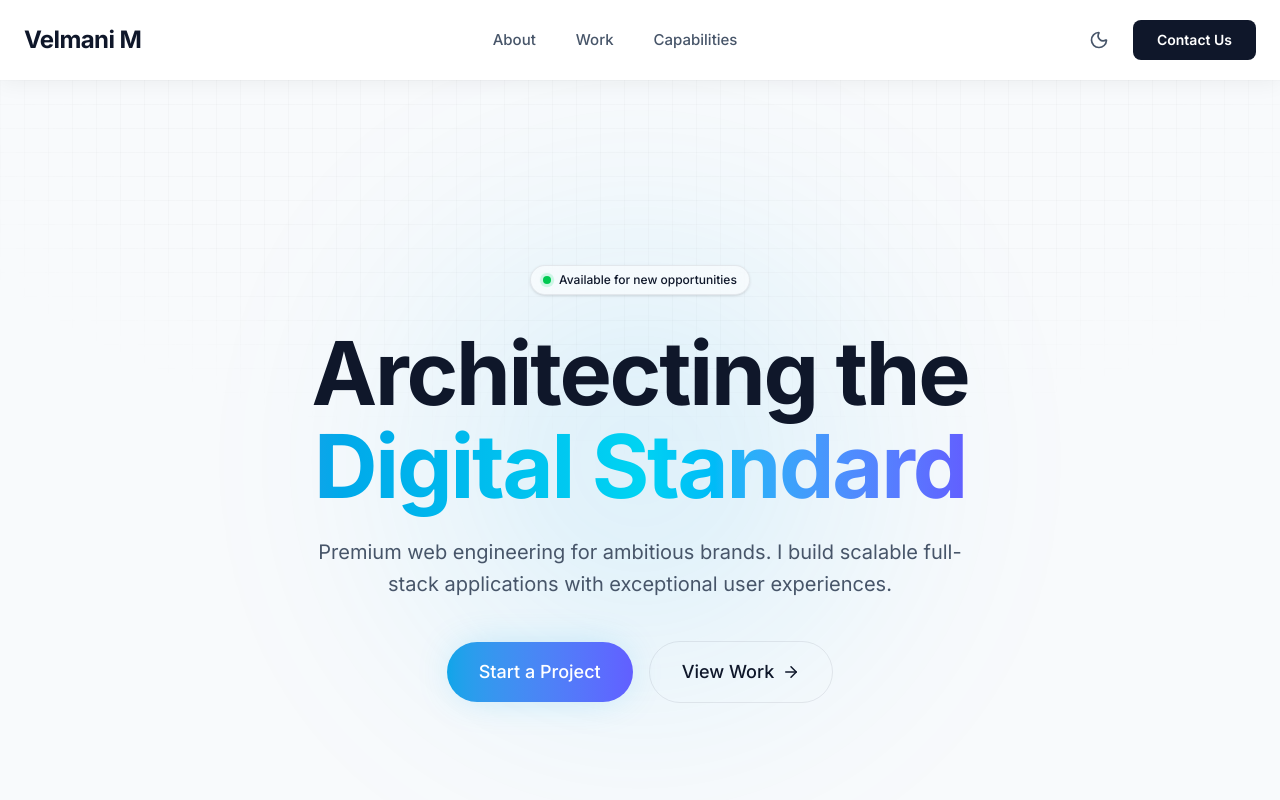
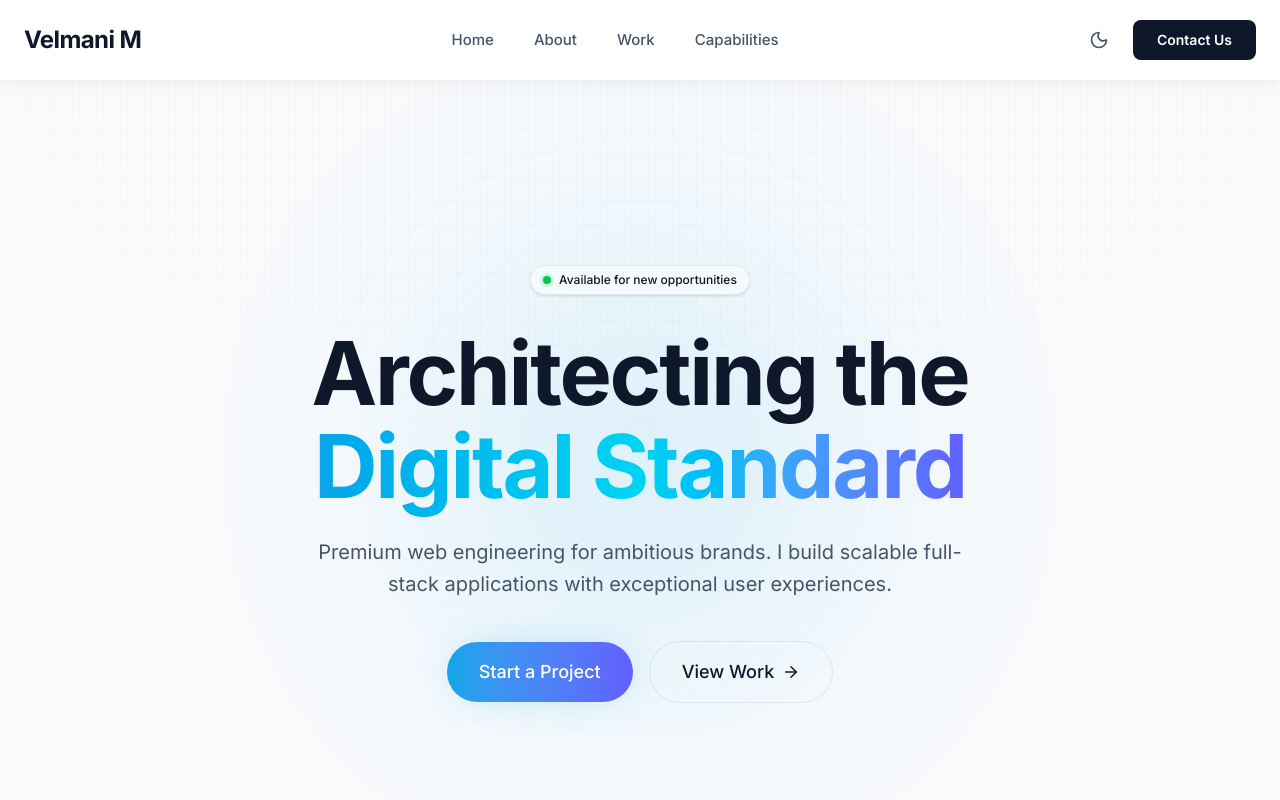
Before and after one commit to VelmaniM/Own-Website, a React (Vite) app in the folder frontend/: page / in a window 1280 px wide. Shown: the top 800 px of the page. Built offline with nearby package versions, Linux system fonts and the light colour scheme.

Commit message:
Add Home link to Navbar

```diff
--- a/frontend/src/components/Navbar.jsx
+++ b/frontend/src/components/Navbar.jsx
@@ -11,6 +11,10 @@ function Navbar({ isDark, setIsDark }) {
         </Link>
 
         <div className="hidden md:flex gap-10 text-[15px] font-medium">
+          <a href="/#" className="relative text-muted-text hover:text-main-text transition-colors group">
+            Home
+            <span className="absolute -bottom-1.5 left-0 w-full h-[2px] bg-brand-blue scale-x-0 group-hover:scale-x-100 transition-transform origin-left duration-300"></span>
+          </a>
           <a href="/#about" className="relative text-muted-text hover:text-main-text transition-colors group">
             About
             <span className="absolute -bottom-1.5 left-0 w-full h-[2px] bg-brand-blue scale-x-0 group-hover:scale-x-100 transition-transform origin-left duration-300"></span>
```
